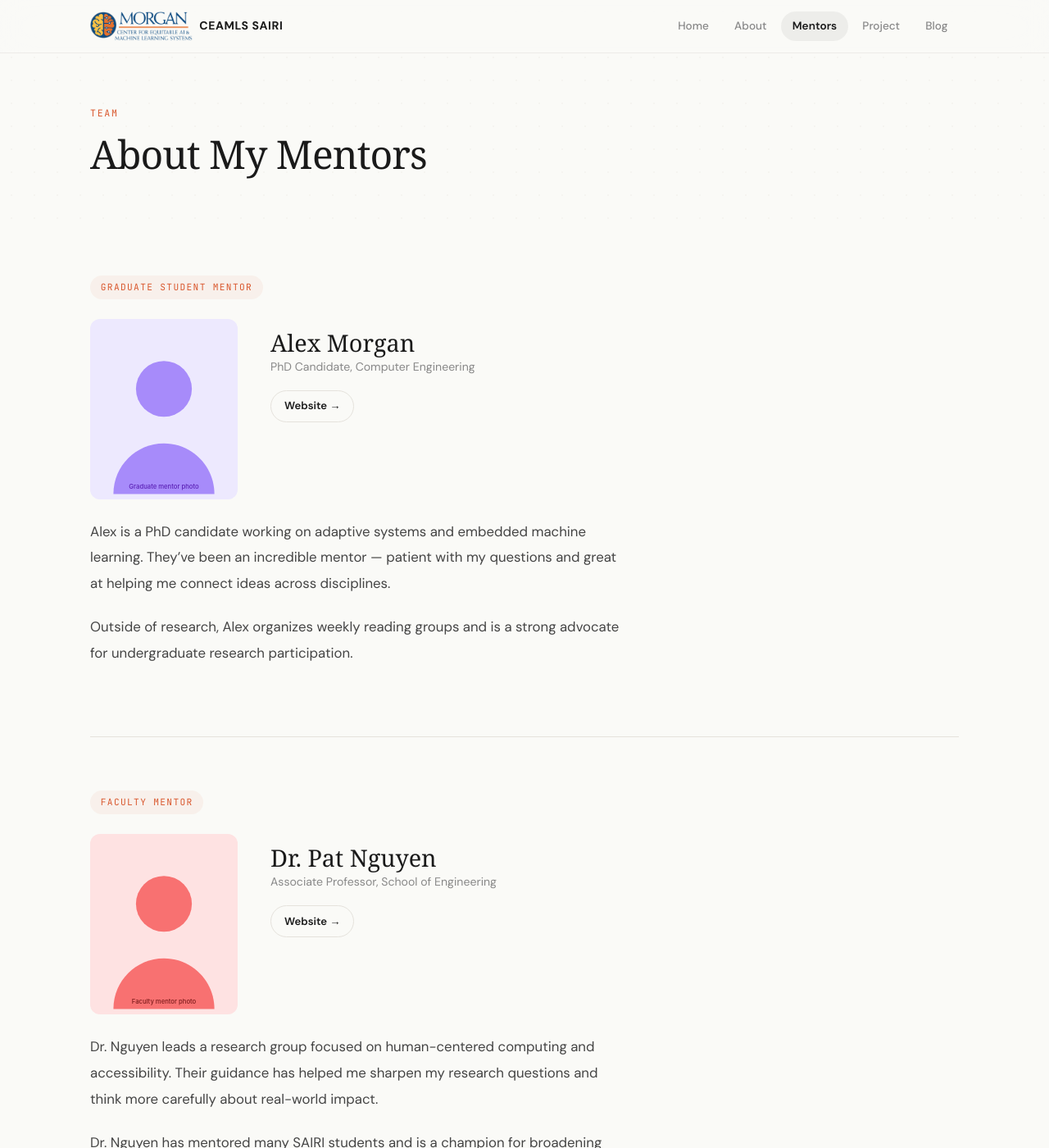
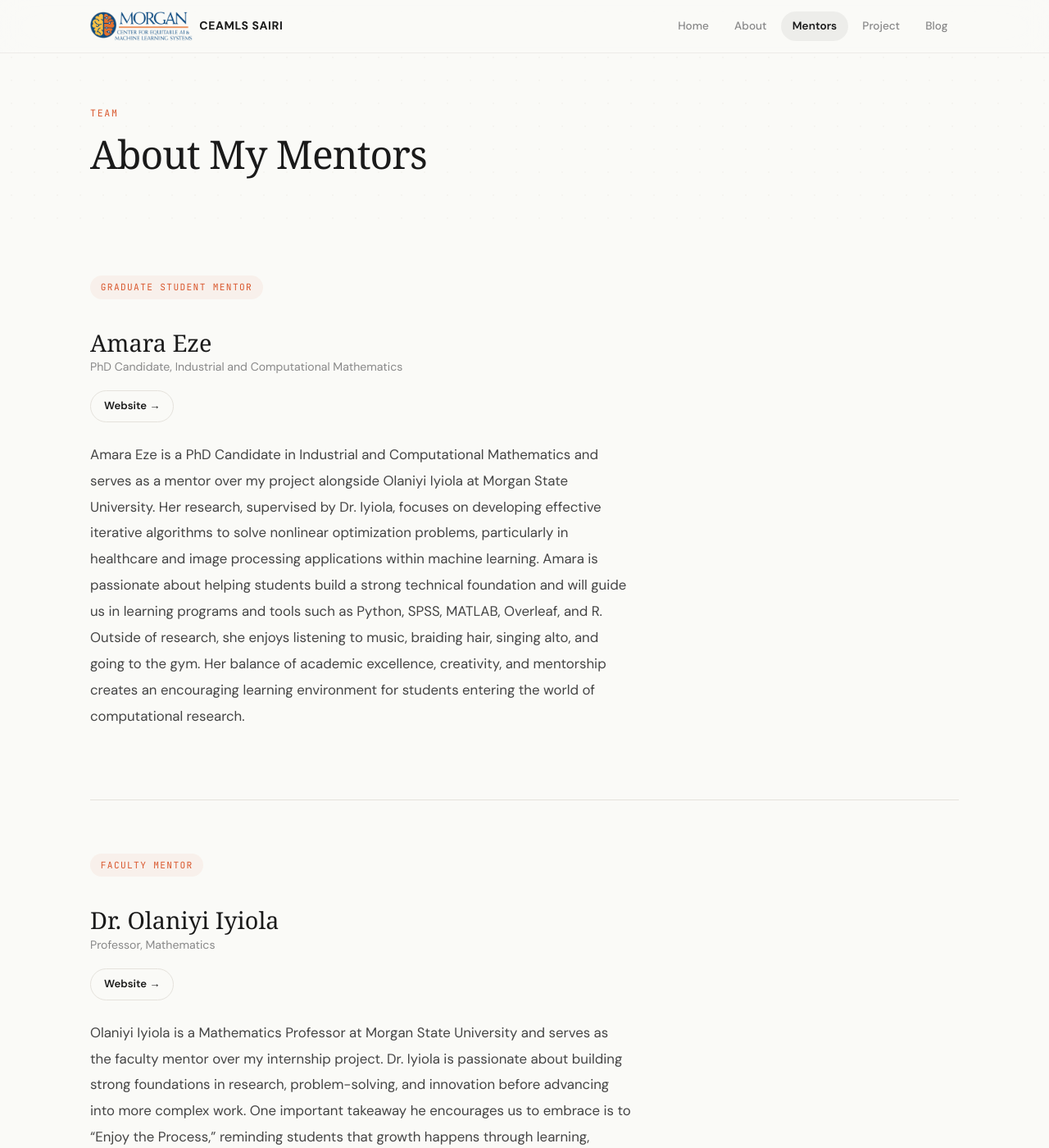
Before and after one commit to ChanelGreen/chanelgreenceamls26.github.io, a Jekyll site: the page built from pages/about-my-mentor.md, in a window 1280 px wide and 1400 px high. Shown: the whole window at 82% size. Built offline with Jekyll 4.4.1, drawn with Linux system fonts in a browser that asks for light colours; some web fonts are replaced; some of the changed text lies outside the part shown.

Commit message:
Update about-my-mentor.md

```diff
--- a/pages/about-my-mentor.md
+++ b/pages/about-my-mentor.md
@@ -4,28 +4,18 @@ title: About My Mentors
 permalink: /about-my-mentor.html
 
 graduate_mentor:
-  name: Alex Morgan
-  title: PhD Candidate, Computer Engineering
-  image: /assets/images/graduate-student-mentor.svg
-  website: https://example.com/alex-morgan
+  name: Amara Eze
+  title: PhD Candidate, Industrial and Computational Mathematics
+  image:
+  website: https://www.linkedin.com/in/amara-eze-569b59259
   bio: |
-    Alex is a PhD candidate working on adaptive systems and embedded machine learning.
-    They've been an incredible mentor — patient with my questions and great at helping
-    me connect ideas across disciplines.
-
-    Outside of research, Alex organizes weekly reading groups and is a strong advocate
-    for undergraduate research participation.
+    Amara Eze is a PhD Candidate in Industrial and Computational Mathematics and serves as a mentor over my project alongside Olaniyi Iyiola at Morgan State           University. Her research, supervised by Dr. Iyiola, focuses on developing effective iterative algorithms to solve nonlinear optimization problems,                 particularly in healthcare and image processing applications within machine learning. Amara is passionate about helping students build a strong technical          foundation and will guide us in learning programs and tools such as Python, SPSS, MATLAB, Overleaf, and R. Outside of research, she enjoys listening to music,     braiding hair, singing alto, and going to the gym. Her balance of academic excellence, creativity, and mentorship creates an encouraging learning environment      for students entering the world of computational research.
 
 faculty_mentor:
-  name: Dr. Pat Nguyen
-  title: Associate Professor, School of Engineering
-  image: /assets/images/faculty-mentor.svg
-  website: https://example.com/pat-nguyen
+  name: Dr. Olaniyi Iyiola
+  title: Professor, Mathematics
+  image:
+  website: https://www.linkedin.com/in/olaniyi-iyiola-phd-math-mba-business-analytics-89073455/
   bio: |
-    Dr. Nguyen leads a research group focused on human-centered computing and
-    accessibility. Their guidance has helped me sharpen my research questions and
-    think more carefully about real-world impact.
-
-    Dr. Nguyen has mentored many SAIRI students and is a champion for broadening
-    participation in computing.
+    Olaniyi Iyiola is a Mathematics Professor at Morgan State University and serves as the faculty mentor over my internship project. Dr. Iyiola is passionate         about building strong foundations in research, problem-solving, and innovation before advancing into more complex work. One important takeaway he encourages       us to embrace is to “Enjoy the Process,” reminding students that growth happens through learning, patience, and consistency. Outside of academics, a fun fact      about Dr. Iyiola is that he plays the drums, reflecting both his creativity and discipline. Through mentorship, he aims to guide students by first                 strengthening their understanding and confidence from the ground up.
 ---
```
